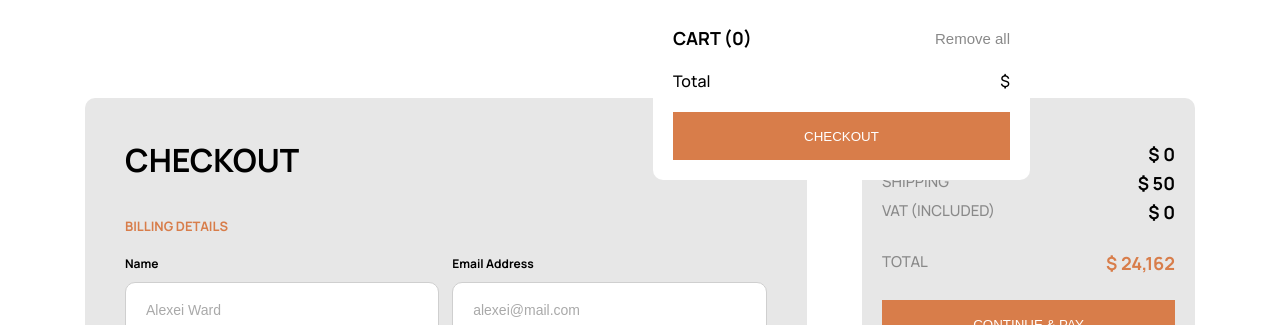
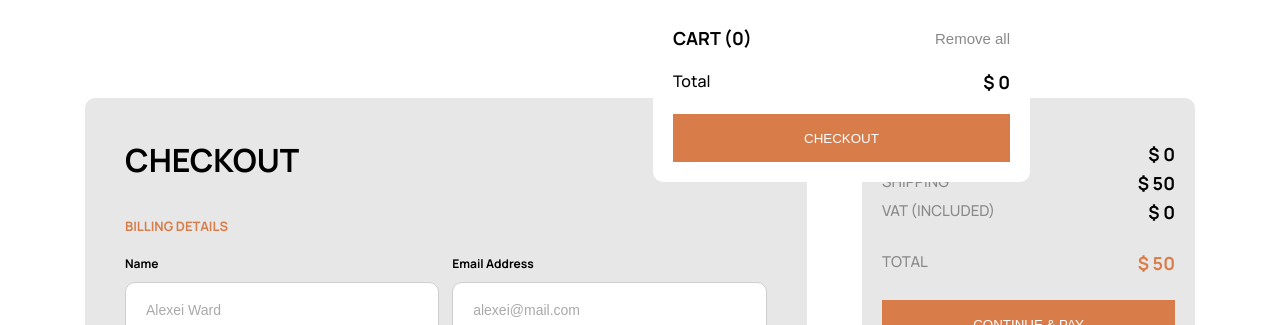
Before and after one commit to envincebal/audiophile-ecommerce, a React (Create React App) app: page /checkout in a window 1280 px wide. Both pictures are taken after a click on the element 1182 px from the left and 48 px from the top of the page. Shown: the part 124-449 px from the top of the page. Built offline with nearby package versions, Linux system fonts and the light colour scheme.

Commit message:
Added totals functionality.

```diff
--- a/src/components/Modal/Modal.jsx
+++ b/src/components/Modal/Modal.jsx
@@ -1,19 +1,21 @@
 import React from 'react';
 import {Link} from "react-router-dom";
+import { useDispatch } from "react-redux";
+import {clearCart, totalPrice} from "../../features/cart/cartSlice";
 import "./Modal.scss";
 
-const Modal = ({items}) => {
-
+const Modal = ({itemsLength, subTotal}) => {
+  const dispatch = useDispatch();
   return (
     <div className="modal container">
       <div className="cart-remove-div">
-        <p className="cart">CART {`(${items})`}</p>
-        <button className="remove-all-btn">Remove all</button>
+        <p className="cart">CART {`(${itemsLength})`}</p>
+        <button onClick={() => dispatch(clearCart())} className="remove-all-btn">Remove all</button>
       </div>
 
       <div className="total-div">
         <p className="total">Total</p>
-        <p className="total-amount">$</p>
+        <p className="total-amount">$ {subTotal.toLocaleString("en-US")}</p>
       </div>
       <Link to={"/checkout"}>
         <button className="checkout-btn">CHECKOUT</button>
--- a/src/components/Modal/Modal.scss
+++ b/src/components/Modal/Modal.scss
@@ -33,6 +33,11 @@
     display: flex;
     justify-content: space-between;
     margin-bottom: 20px;
+
+    .total-amount{
+      font-weight: 700;
+      font-size: 18px;
+    }
   }
 
   .checkout-btn {
--- a/src/components/Navbar/Navbar.jsx
+++ b/src/components/Navbar/Navbar.jsx
@@ -7,7 +7,7 @@ import "./Navbar.scss";
 const Navbar = () => {
   const [modalToggle,
     setModalToggle] = useState(false);
-  const {amount, cartItems} = useSelector(store => store.cart);
+  const {subTotal, cartItems} = useSelector(store => store.cart);
 
   return (
     <div>
@@ -35,7 +35,7 @@ const Navbar = () => {
           )}
 
         </div>
-        {modalToggle && (<Modal items={cartItems.length} />)}
+        {modalToggle && (<Modal subTotal={subTotal} itemsLength={cartItems.length} />)}
       </nav>
     </div>
   )
--- a/src/features/cart/cartSlice.js
+++ b/src/features/cart/cartSlice.js
@@ -17,8 +17,8 @@ const cartSlice = createSlice({
   initialState: {
     products: [],
     cartItems: [],
-    amount: 0,
-    total: 0
+    subTotal: 0,
+    vatCost: 0
   },
   reducers: {
     clearCart: (state) => {
@@ -44,29 +44,18 @@ const cartSlice = createSlice({
         price: payload.price * payload.count,
         count: payload.count
       }
-    if(!checkCart){
+
+    if (!checkCart) {
       state.cartItems.push(newProduct);
+      state.subTotal += payload.price * payload.count;
+    } else {
 
-    }else{
-      if(payload.count === 1){
-        currentProduct.price += currentProduct.price;
-      }
-       currentProduct.price = currentProduct.price * payload.count;
-       currentProduct.count += payload.count;
+      state.subTotal += currentProduct.price * payload.count;
+      currentProduct.count += payload.count;
     }
 
-       console.log(current(state).cartItems)
-       console.log(payload.count)
-
-    },
-
-    totalPrice:(state) => {
-
-      current(state).cartItems.forEach(item => {
-        state.total += item.price;
-        console.log(item)
-      });
-       console.log(state.total)
+      console.log(current(state).subTotal)
+      state.vatCost = Math.round((20 * state.subTotal) / 100);
     }
 
 
--- a/src/pages/CheckoutPage/CheckoutPage.jsx
+++ b/src/pages/CheckoutPage/CheckoutPage.jsx
@@ -1,14 +1,17 @@
-import React, {useState} from 'react';
+import React, {useEffect, useState} from 'react';
 import Navbar from "../../components/Navbar/Navbar";
 import Button from "../../components/Button/Button";
 import { useSelector } from "react-redux";
 import "./CheckoutPage.scss";
 
-
 const CheckoutPage = () => {
   const [method,
     setMethod] = useState("e-money");
-  const {total, products} = useSelector(store => store.cart);
+  const {subTotal, vatCost} = useSelector(store => store.cart);
+
+  const shippingCost = 50;
+  const totalCost = subTotal + shippingCost + vatCost;
+
   const onChangeValue = (method) => {
     setMethod(method);
   }
@@ -124,7 +127,7 @@ const CheckoutPage = () => {
             <div className="totals-div">
               <div className="subtotal-price">
                 <h4>SUBTOTAL</h4>
-                <p>{`$ ${total}`}</p>
+                <p>{`$ ${subTotal.toLocaleString("en-US")}`}</p>
               </div>
               <div className="shipping-price">
                 <h4>SHIPPING</h4>
@@ -132,12 +135,12 @@ const CheckoutPage = () => {
               </div>
               <div className="vat-price">
                 <h4>VAT (INCLUDED)</h4>
-                <p>{`$ ${((20 * total) / 100)}`}</p>
+                <p>{`$ ${vatCost.toLocaleString("en-US")}`}</p>
               </div>
               <br />
               <div className="grand-total-price">
                 <h4>TOTAL</h4>
-                <p className="grand-total-color">$ 24,162</p>
+                <p className="grand-total-color">$ {totalCost.toLocaleString("en-US")}</p>
               </div>
             </div>
             <Button className="pay-btn" text={"CONTINUE & PAY"} type={"type-1"} />
--- a/src/pages/ProductPage/ProductPage.jsx
+++ b/src/pages/ProductPage/ProductPage.jsx
@@ -12,7 +12,7 @@ import "./ProductPage.scss";
 
 const ProductPage = ({items}) => {
   const [others, setOthers] = useState([]);
-  const [counter, setCounter] = useState(0);
+  const [counter, setCounter] = useState(1);
   const location = useLocation();
   const dispatch = useDispatch();
   const productInfo = location.state.info;
@@ -43,11 +43,11 @@ const ProductPage = ({items}) => {
 
           <h1 className="product-title">{productInfo.name.toUpperCase()}</h1>
           <p className="product-desc">{productInfo.description}</p>
-          <h6 className="product-price">{`$${productInfo.price}`}</h6>
+          <h6 className="product-price">{`$${productInfo.price.toLocaleString("en-US")}`}</h6>
           <div className="product-controls">
             <div className="counter-div">
 
-              <button onClick={() => dispatch(totalPrice())} className="minus-product">-</button>
+              <button onClick={() => setCounter(prev => prev > 1 ? prev - 1 : 1)} className="minus-product">-</button>
               <div className="counter">{counter}</div>
 
               <button onClick={() => setCounter(prev => prev + 1)} className="add-product">+</button>
```
